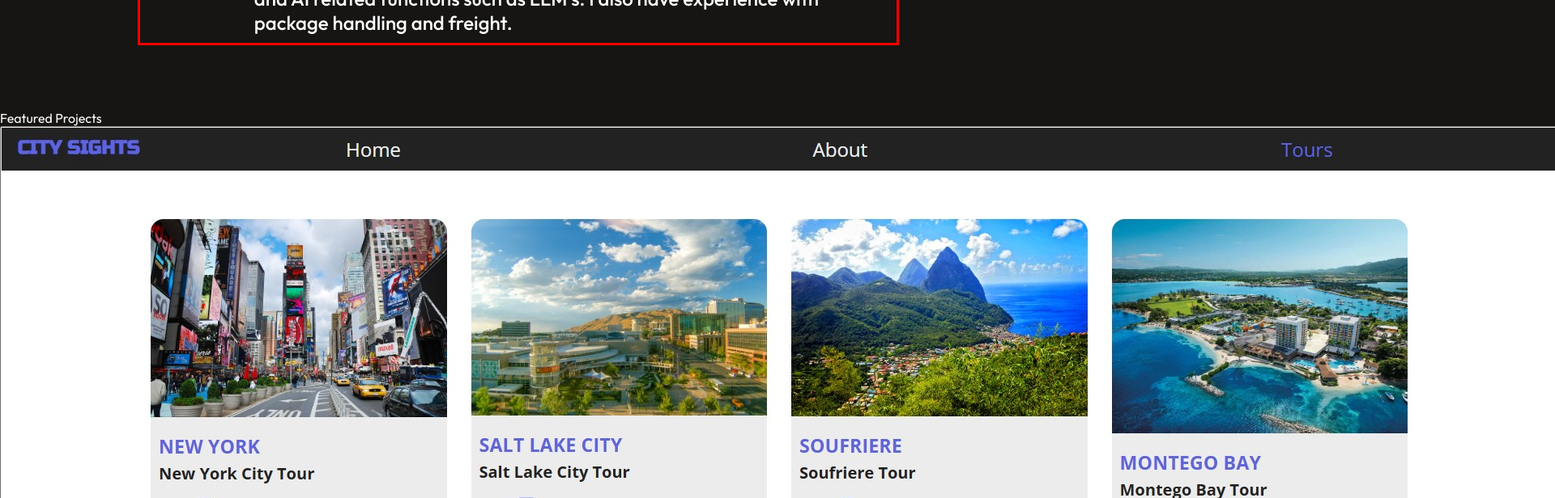
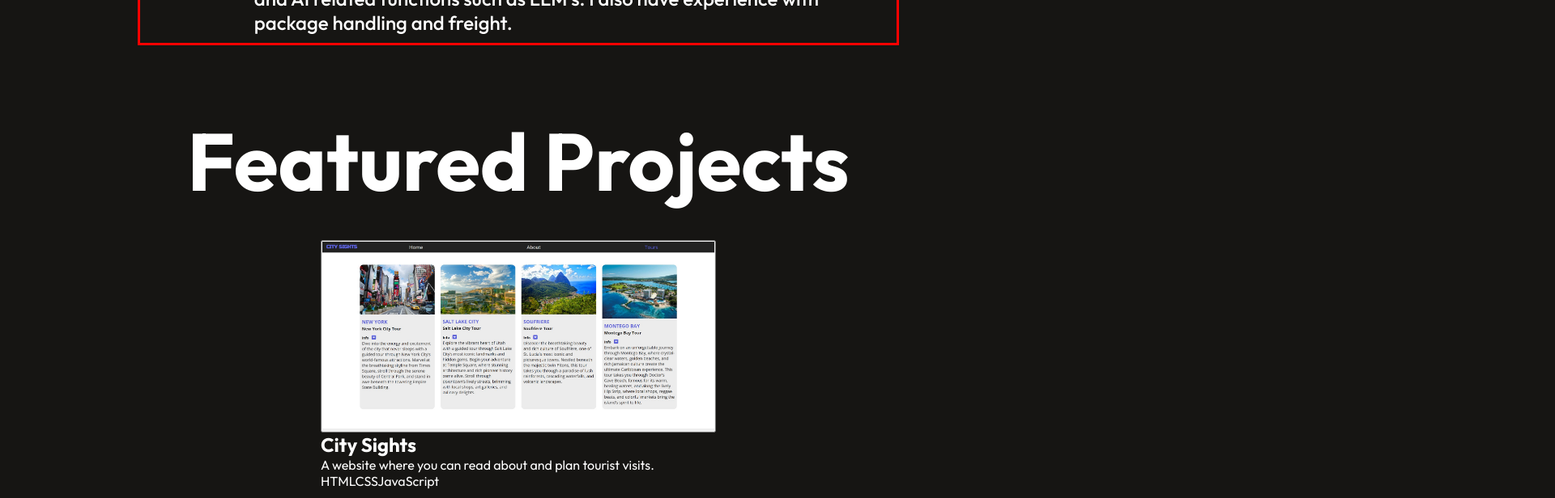
Before and after one commit to MacSmitty8/portfolio-2, a React (Vite) app: page / in a window 1280 px wide. Shown: the part 1600-2216 px from the top of the page at 81% size, 1920 px wide, since content can reach past the window. Built offline with nearby package versions, Linux system fonts and the light colour scheme.

Commit message:
Added a Project Image, Description, and Technologies used.

```diff
--- a/src/Components/Projects/Projects.css
+++ b/src/Components/Projects/Projects.css
@@ -0,0 +1,26 @@
+.projects {
+    display: flex;
+    align-items: center;
+    flex-direction: column;
+    gap: 35px;
+}
+
+.projects-title {
+    position: relative;
+    font-size: 50px;
+}
+
+.project-box {
+    display: flex;
+    align-items: normal;
+    flex-direction: column;
+}
+
+.project-image-button {
+    max-height: 300px;
+}
+
+.project-image-button img {
+    max-height: 276px;
+    max-width: 484px;
+}
--- a/src/Components/Projects/Projects.jsx
+++ b/src/Components/Projects/Projects.jsx
@@ -5,10 +5,12 @@ import city_sights from '../../assets/Images/City-Sights-Photo.jpg'
 const Projects = () => {
     return (
         <div className='projects'>
-            <div className="projects-title">Featured Projects</div>
+            <div className="projects-title">
+                <h1>Featured Projects</h1>
+            </div>
             <div className="projects-box">
                 <div className="project-card">
-                    <button className='project-image'>
+                    <button className='project-image-button'>
                         <img src={city_sights} alt='' />
                     </button>
                     <h2 className='project-title'>City Sights</h2>
```
